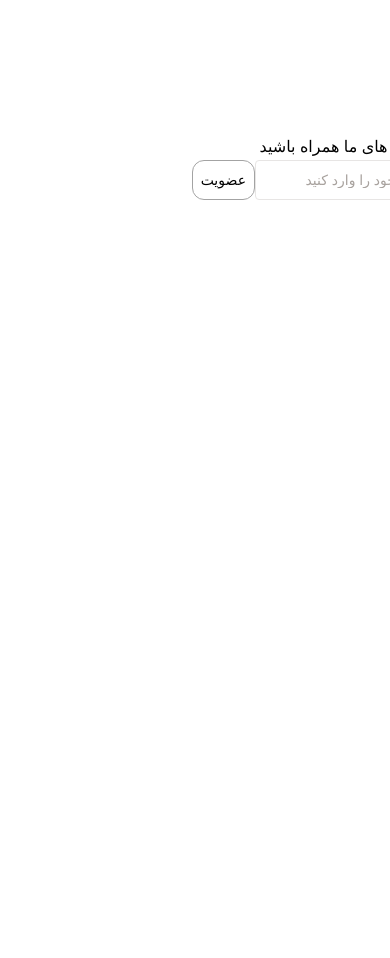
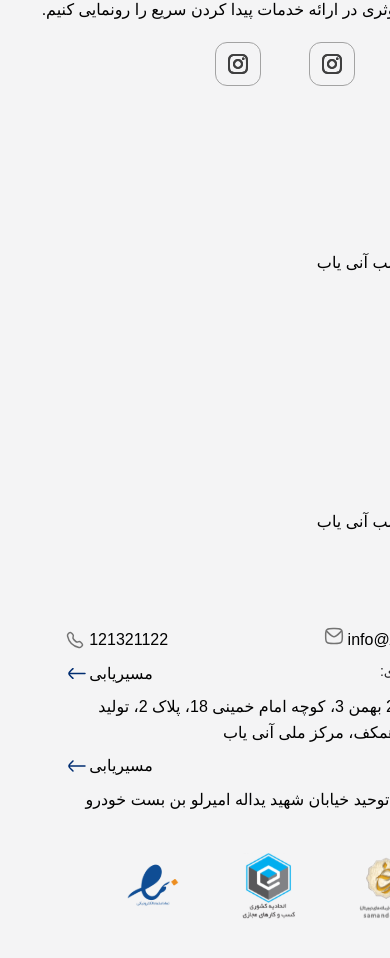
Before and after one commit to itsGhazle/aniyab, a React (Vite) app: page / in a window 390 px wide. Shown: the part 4036-4994 px from the top of the page. Before the commit the page ends 4268 px from the top, so only its background shows below. Built offline with nearby package versions, Linux system fonts and the light colour scheme; a web font is replaced by a local one.

Commit message:
styles Footer without responsive

```diff
--- a/src/UI/Footer.jsx
+++ b/src/UI/Footer.jsx
@@ -1,17 +1,36 @@
-import Button from "./Button";
+import { Link } from "react-router-dom";
 
 function Footer() {
   return (
-    <footer className=" flex flex-col flex-1 p-8 md:flex-row gap-4">
-      <div className="flex flex-col justify-start gap-y-3 md:w-1/3">
-        <h3 className="font-semibold">درباره آنی یاب</h3>
+    <footer className="flex flex-col p-8 md:flex-row gap-4 justify-between bg-zinc-100 mt-20">
+      <div className="flex flex-col justify-start gap-y-3 ">
+        <img
+          src="public/logo-footer.svg"
+          alt=""
+          className="w-24 h-24 relative"
+        />
+        <h3 className="font-semibold">درباره ما</h3>
         <p className="w-full md:w-72">
           تیم ما هسته اصلی توسعه موفقیت آمیز ما است،به همین دلیل است که برند
           Aniyab معرف سریع یافتن هر چیزی است، ما در طی سیزده سال فعالیت توانسته
           ایم قدم های موثری در ارائه خدمات پیدا کردن سریع را رونمایی کنیم.
         </p>
+        <div className="flex py-2 justify-start items-center gap-12">
+          <div className="h-11 p-2.5 rounded-xl border border-neutral-400 justify-center items-center inline-flex">
+            <img src="public/ri_instagram-line.svg" alt="" />
+          </div>
+          <div className="h-11 p-2.5 rounded-xl border border-neutral-400 justify-center items-center inline-flex">
+            <img src="public/ri_instagram-line.svg" alt="" />
+          </div>
+          <div className="h-11 p-2.5 rounded-xl border border-neutral-400 justify-center items-center inline-flex">
+            <img src="public/ri_instagram-line.svg" alt="" />
+          </div>
+          <div className="h-11 p-2.5 rounded-xl border border-neutral-400 justify-center items-center inline-flex">
+            <img src="public/ri_instagram-line.svg" alt="" />
+          </div>
+        </div>
       </div>
-      <div className="flex  flex-col justify-start gap-y-3 w-1/3">
+      <div className="flex  flex-col justify-start gap-y-3">
         <h3 className="font-semibold">خدمات مشتریان</h3>
         <ul>
           <li>سوالات متداول</li>
@@ -24,18 +43,61 @@ function Footer() {
           <li>بازخورد مشتریان</li>
         </ul>
       </div>
-      <div className=" flex-row md:flex-col justify-start gap-y-3 ">
-        <h3>با اخبار و به روز رسانی های ما همراه باشید</h3>
-        <form className="flex flex-row">
-          <input
-            type="text"
-            name=""
-            id=""
-            placeholder="ایمیل یا شماره موبایل خود را وارد کنید"
-            className=" w-72 border rounded border-stone-200 px-4 py-2 text-sm transition-all duration-300 placeholder:text-stone-400 focus:outline-none focus:ring focus:ring-stone-400 md:px-6 md:py-3;"
-          />
-          <Button type="primary">عضویت</Button>
-        </form>
+      <div className="flex  flex-col justify-start gap-y-3 ">
+        <h3 className="font-semibold">دسترسی سریع </h3>
+        <ul>
+          <li>سوالات متداول</li>
+          <li>شرایط استفاده</li>
+          <li>مجوز ها</li>
+          <li>طرح غرامت</li>
+          <li>محل صحیح نصب برچسب آنی یاب</li>
+          <li>ملاقات با تیم ما</li>
+          <li>بروزرسانی سایت</li>
+          <li>بازخورد مشتریان</li>
+        </ul>
+      </div>
+      <div className=" flex flex-row md:flex-col justify-start gap-y-3 ">
+        <h3 className="font-semibold">تماس با ما</h3>
+        <ul className="grid grid-cols-[200px_200px] gap-2 items-start justify-between content-between	">
+          <li className="inline-flex items-start gap-1 ">
+            <span>info@Aniyab.com</span>
+            <img src="public/Message 35.svg" alt="" />
+          </li>
+          <li className="inline-flex items-center gap-1 justify-end">
+            <span>121321122</span> <img src="public/Call.svg" alt="" />
+          </li>
+          <li className="inline-flex items-center">
+            <img src="public/Location.svg" alt="" className="w-5 h-5" />
+            <span className=" text-zinc-800 text-sm font-medium">
+              دفتر مرکزی:
+            </span>
+          </li>
+          <li className="inline-flex justify-end items-center">
+            <Link className="inline-flex">
+              مسیریابی
+              <img src="public/Left-indigo.svg" alt="" />
+            </Link>
+          </li>
+          <li className="col-span-full">
+            آباد، کوچه 22 بهمن 3، کوچه امام خمینی 18، پلاک 2، تولید پلاک، طبقه
+            همکف، مرکز ملی آنی یاب
+          </li>
+          <li>دفتر فروش:</li>
+          <li className="inline-flex justify-end items-center">
+            <Link className="inline-flex">
+              مسیریابی
+              <img src="public/Left-indigo.svg" alt="" />
+            </Link>
+          </li>
+          <li className="col-span-full">
+            تهران میدان توحید خیابان شهید یداله امیرلو بن بست خودرو پلاک 3
+          </li>
+          <li className=" col-span-full inline-flex justify-evenly">
+            <img className="w-14 h-20" src="public/samandehi1.svg" alt="" />
+            <img className="w-14 h-20" src="public/majazi.svg" alt="" />
+            <img className="w-14 h-20" src="public/enamad.svg" alt="" />
+          </li>
+        </ul>
       </div>
     </footer>
   );
```
